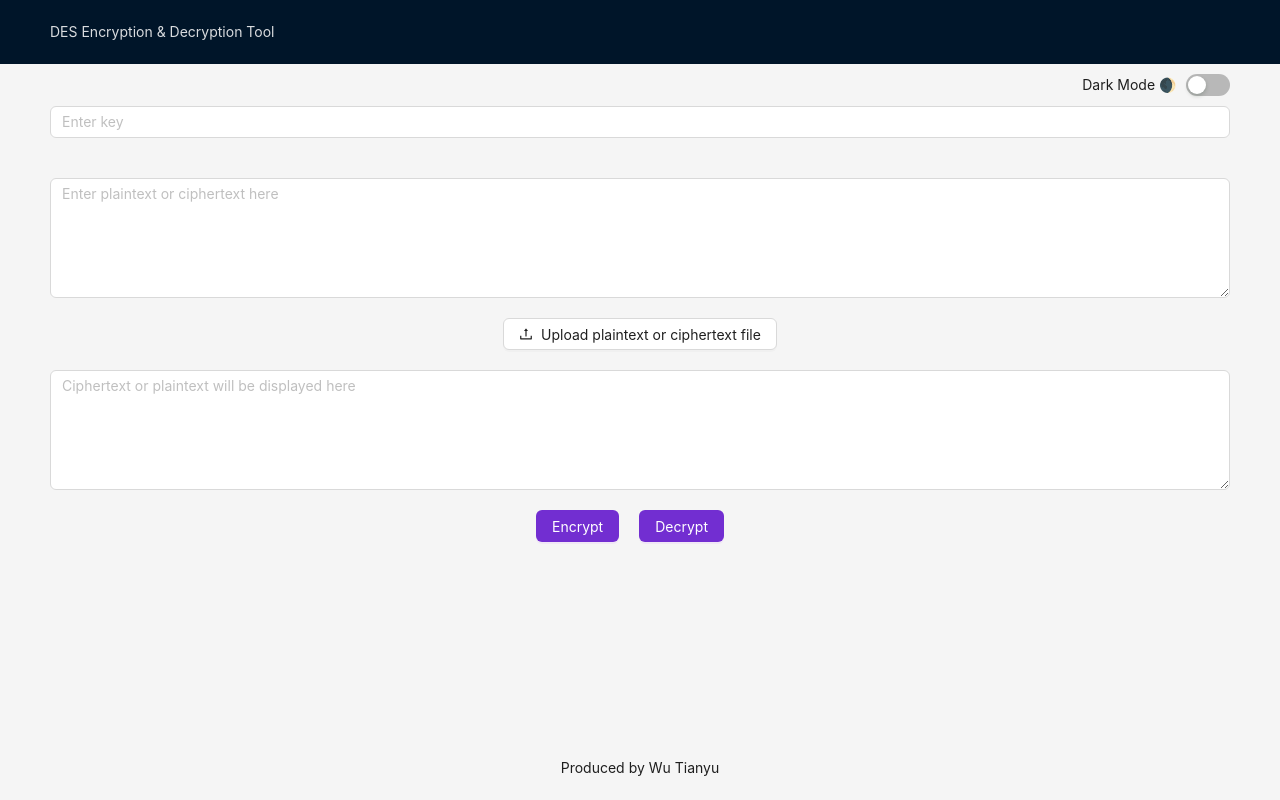
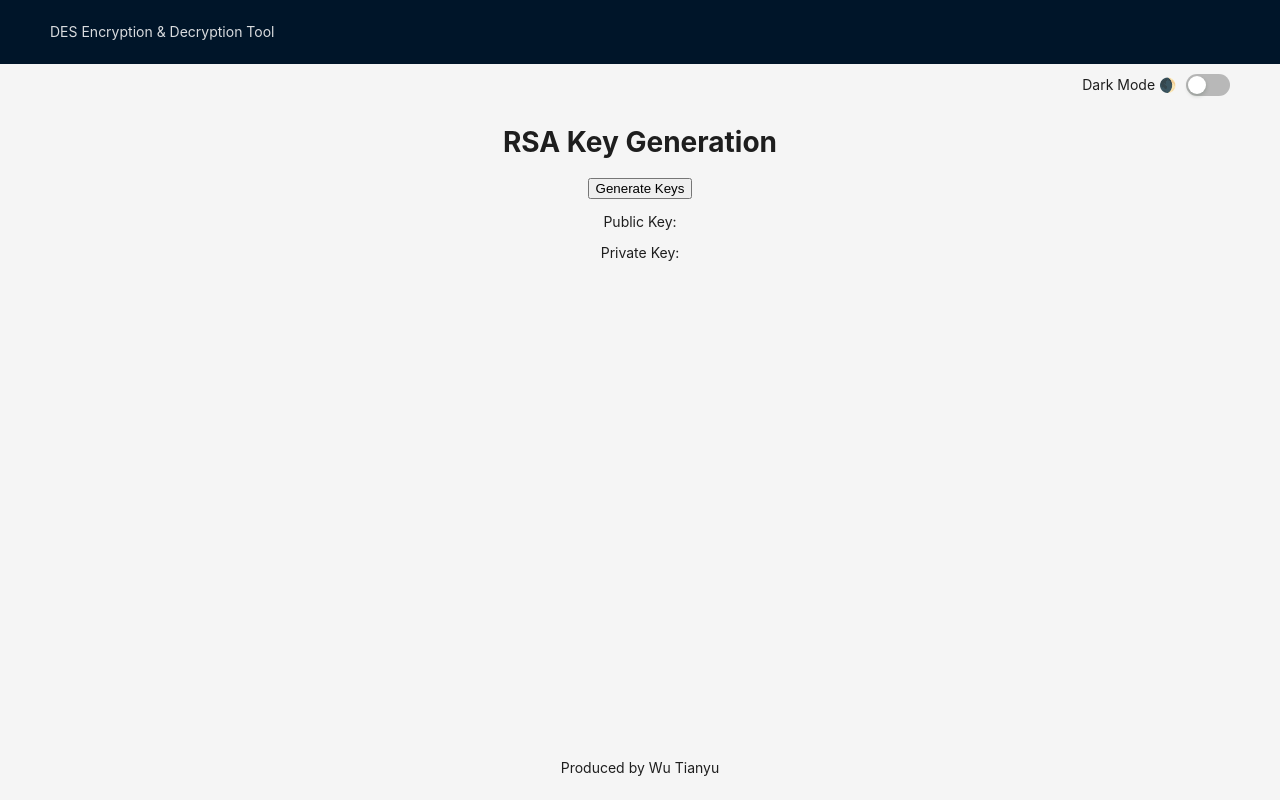
Before and after one commit to apexnewbie/des-encryption, a React (Create React App) app: page / in a window 1280 px wide. Built offline with nearby package versions, Linux system fonts and the light colour scheme.

Commit message:
feat: RSA start

```diff
--- a/src/App.js
+++ b/src/App.js
@@ -1,5 +1,6 @@
 import './App.css';
 import DESEncryption from './components/DESEncryption';
+import RSA from './components/RSA';
 import { useState } from 'react';
 import { ConfigProvider, theme, Switch, Layout, Typography } from 'antd';
 import { Content, Header, Footer } from 'antd/es/layout/layout';
@@ -37,7 +38,8 @@ function App() {
             </div>
 
             <div className='des-encryption-container'>
-              <DESEncryption />
+              {/* <DESEncryption /> */}
+              <RSA />
             </div>
           </Content>
         </div>
--- /dev/null
+++ b/src/components/RSA.js
@@ -0,0 +1,26 @@
+// RSA.js
+import React, { useState } from 'react';
+import { generateKeys } from '../rsautils/keyGen';
+
+function RSA() {
+    const [keys, setKeys] = useState({ publicKey: '', privateKey: '' });
+
+    const handleGenerateKeys = () => {
+        const generatedKeys = generateKeys();
+        setKeys({
+            publicKey: `(${generatedKeys.publicKey.n}, ${generatedKeys.publicKey.e})`,
+            privateKey: `(${generatedKeys.privateKey.n}, ${generatedKeys.privateKey.d})`
+        });
+    };
+
+    return (
+        <div>
+            <h1>RSA Key Generation</h1>
+            <button onClick={handleGenerateKeys}>Generate Keys</button>
+            <p>Public Key: {keys.publicKey}</p>
+            <p>Private Key: {keys.privateKey}</p>
+        </div>
+    );
+}
+
+export default RSA;
--- /dev/null
+++ b/src/rsautils/keyGen.js
@@ -0,0 +1,43 @@
+// rsautils/keyGen.js
+
+const generatePrimeNum = () => {
+    // TODO: Implement prime number generation
+    // Consider using an existing library or implementing the Rabin-Miller primality test
+};
+
+const calculateN = (p, q) => p * q;
+
+const calculateEulerTotient = (p, q) => (p - 1) * (q - 1);
+
+const selectE = (totient) => {
+    // TODO: Implement selection of e that is co-prime to totient
+    // This might involve checking gcd(e, totient) === 1
+};
+
+const calculateD = (e, totient) => {
+    // TODO: Implement calculation of d
+    // This involves finding an integer d such that (d * e) % totient === 1
+};
+
+const generateKeys = () => {
+    const p = generatePrimeNum();
+    const q = generatePrimeNum();
+    const n = calculateN(p, q);
+    const totient = calculateEulerTotient(p, q);
+    const e = selectE(totient);
+    const d = calculateD(e, totient);
+
+    return {
+        publicKey: { n, e },
+        privateKey: { n, d }
+    };
+};
+
+export {
+    generatePrimeNum,
+    calculateN,
+    calculateEulerTotient,
+    selectE,
+    calculateD,
+    generateKeys
+};
```
Also changed, not shown: src/components/AES.js (deleted, +0 -11 lines).
